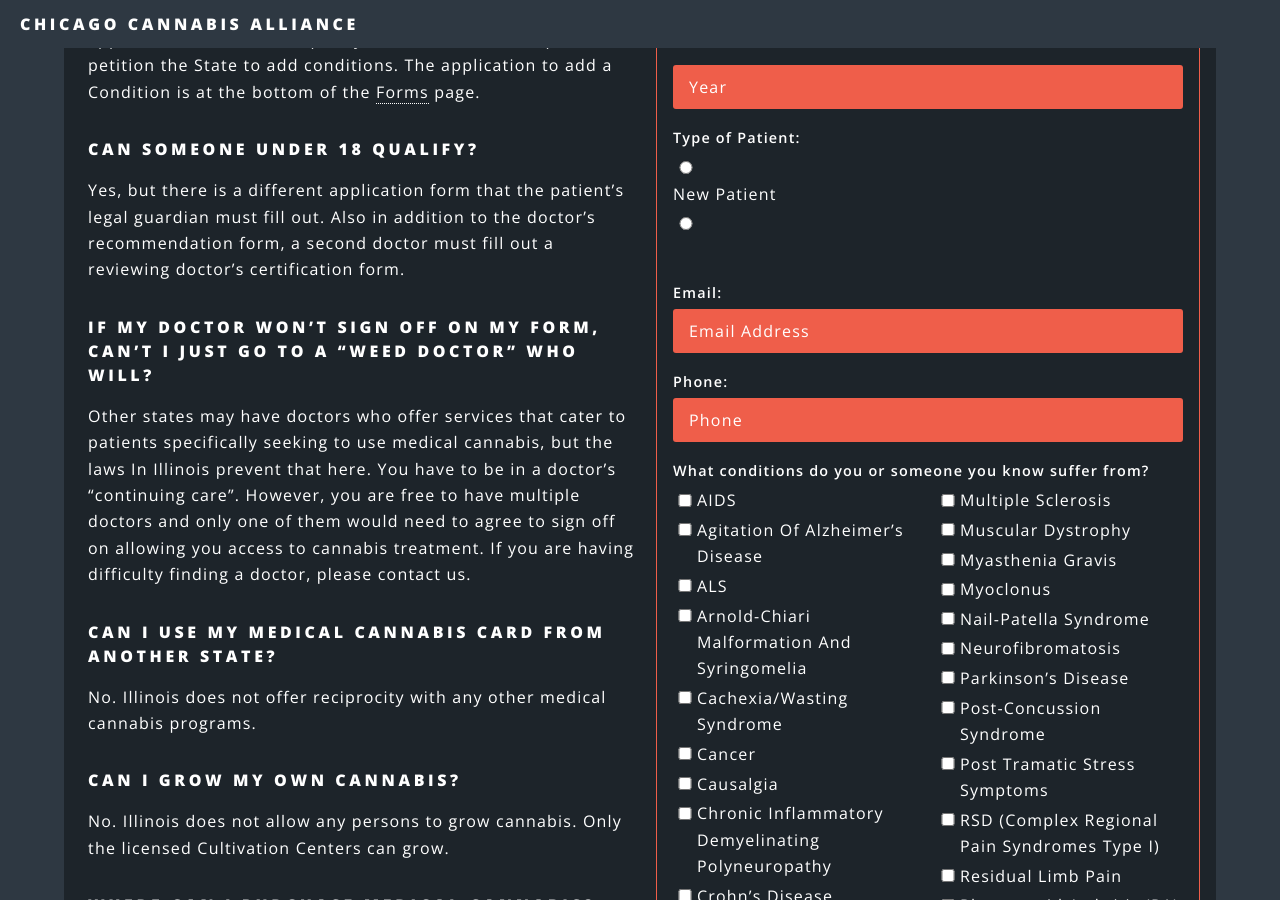
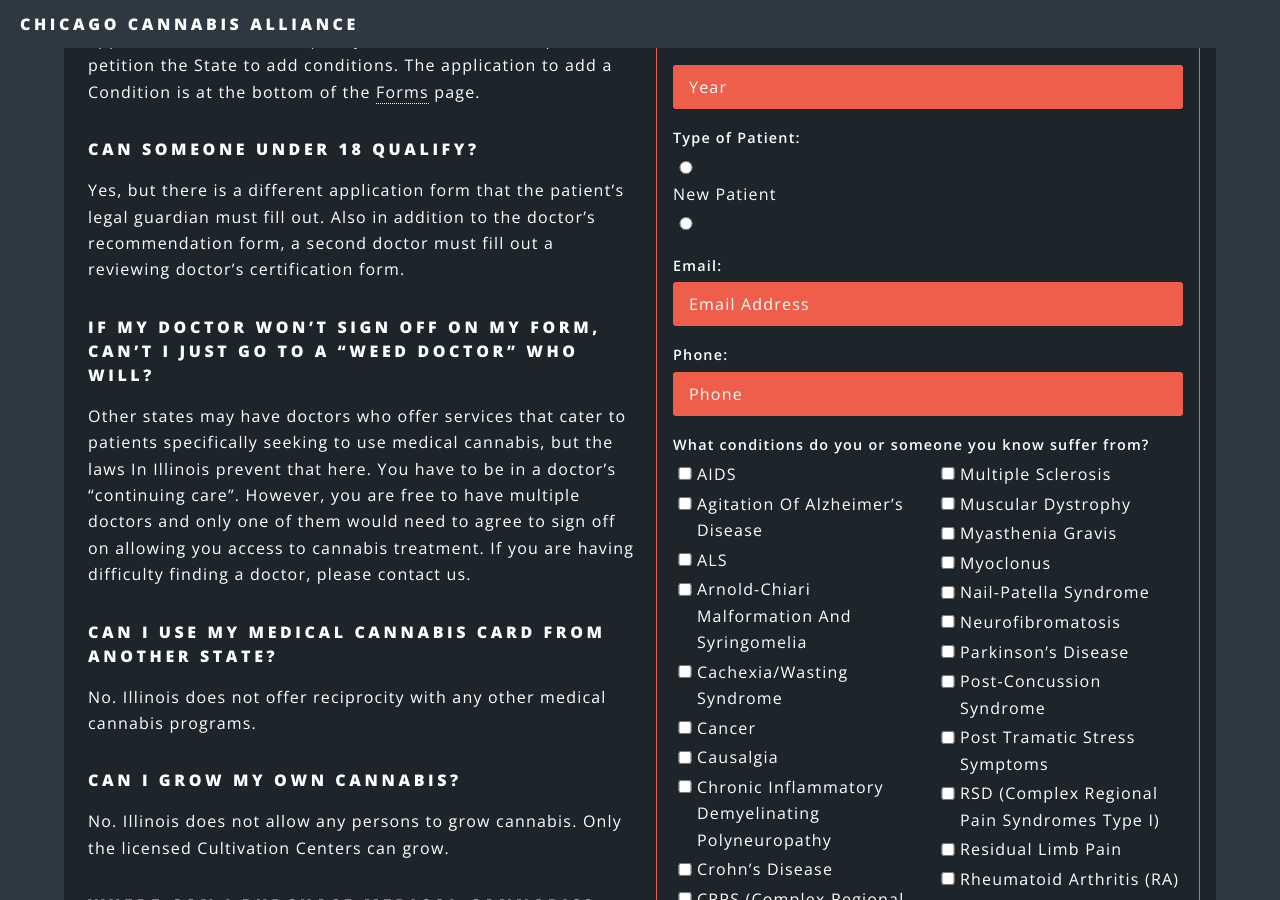
Before and after one commit to roncoalson/CMCA-master, a Jekyll site: the page built from index.html, in a window 1280 px wide and 900 px high, scrolled down 2755 px. Built offline with Jekyll 4.4.1, drawn with Linux system fonts in a browser that asks for light colours.

Commit message:
Update large-form.html

```diff
--- a/_includes/large-form.html
+++ b/_includes/large-form.html
@@ -9,7 +9,7 @@
   <label for="dob-day" class="control-label">Date of birth</label>
   <div class="form-field">
     <select name="dob-day" id="dob-day">
-      <option value="">Day</option>
+      <option color = "white" value="">Day</option>
       <option value="">---</option>
       <option value="01">01</option>
       <option value="02">02</option>
@@ -43,7 +43,7 @@
       <option value="30">30</option>
       <option value="31">31</option>
     </select><br>
-    <select name="dob-month" id="dob-month">
+    <select color = "white" name="dob-month" id="dob-month">
       <option value="">Month</option>
       <option value="">-----</option>
       <option value="01">January</option>
@@ -59,7 +59,7 @@
       <option value="11">November</option>
       <option value="12">December</option>
     </select><br>
-    <select name="dob-year" id="dob-year">
+    <select color = "white" name="dob-year" id="dob-year">
       <option value="">Year</option>
       <option value="">----</option>
       <option value="2012">2012</option>
@@ -181,12 +181,11 @@
       <input type="radio" id="one" name="New Patient" value="1" />
        <label for="two">New Patient</label>
         <input type="radio" id="two" name="Established Patient" value="2" />
-</div><br>
+</div>
 <div class='form-field'>
     <label>Email:</label>
     <input type="email" name="_replyto" placeholder="Email Address">
 </div>
-
 <div class='form-field'>
     <label>Phone:</label>
     <input type="text" name="_phone" placeholder="Phone">
```
